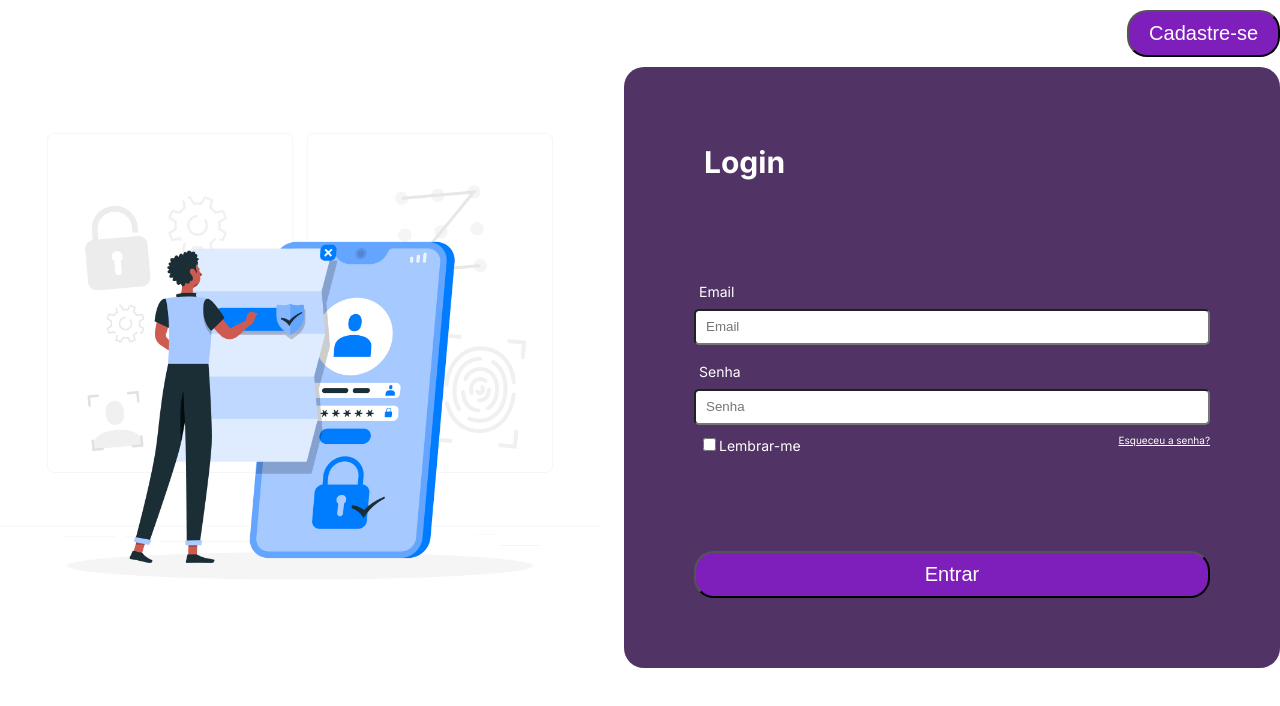
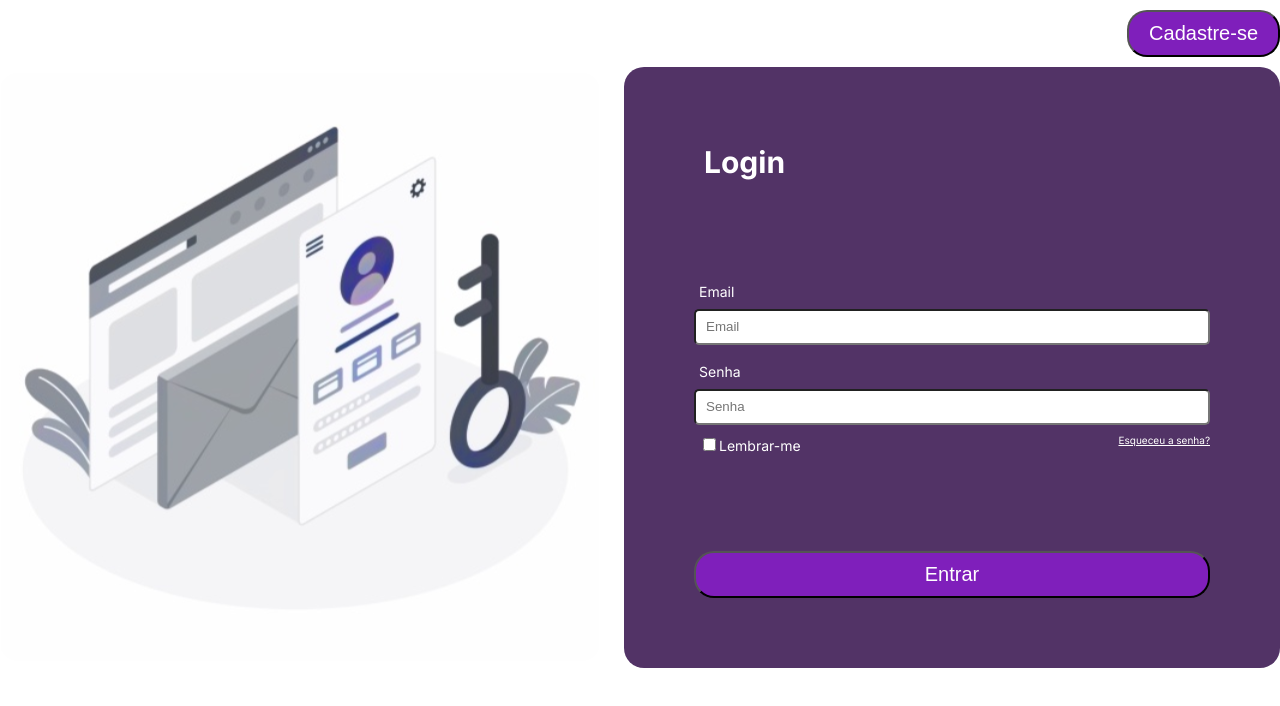
Before and after one commit to dandanmatunoshita/levelup, a Next.js app in the folder my-app/: page / in a window 1280 px wide. Shown: the top 706 px of the page. Built offline with nearby package versions, Linux system fonts and the light colour scheme.

Commit message:
mudando imagens login, cadastro

```diff
--- a/my-app/src/app/cadastro/page.jsx
+++ b/my-app/src/app/cadastro/page.jsx
@@ -15,7 +15,7 @@ export default function Cadastro(){
             <div className={styles.cadastro_body}>
                 <div className={styles.cadastro_img}>
                     <Image
-                    src="/img_login.jpg"
+                    src="/Rectangle 34.svg"
                         width={600}
                         height={600}
                     />
--- a/my-app/src/app/login/page.jsx
+++ b/my-app/src/app/login/page.jsx
@@ -18,7 +18,8 @@ export default function Login(){
             <div className={styles.login_body}>
                 <div className={styles.login_img}>
                     <Image
-                    src="/img_login.jpg"
+                    //src="/img_login.jpg"
+                    src="/Rectangle 33.svg"
                         width={600}
                         height={600}
                     />
```
Also changed, not shown: my-app/public/Rectangle 33.svg (added), my-app/public/Rectangle 34.svg (added).
